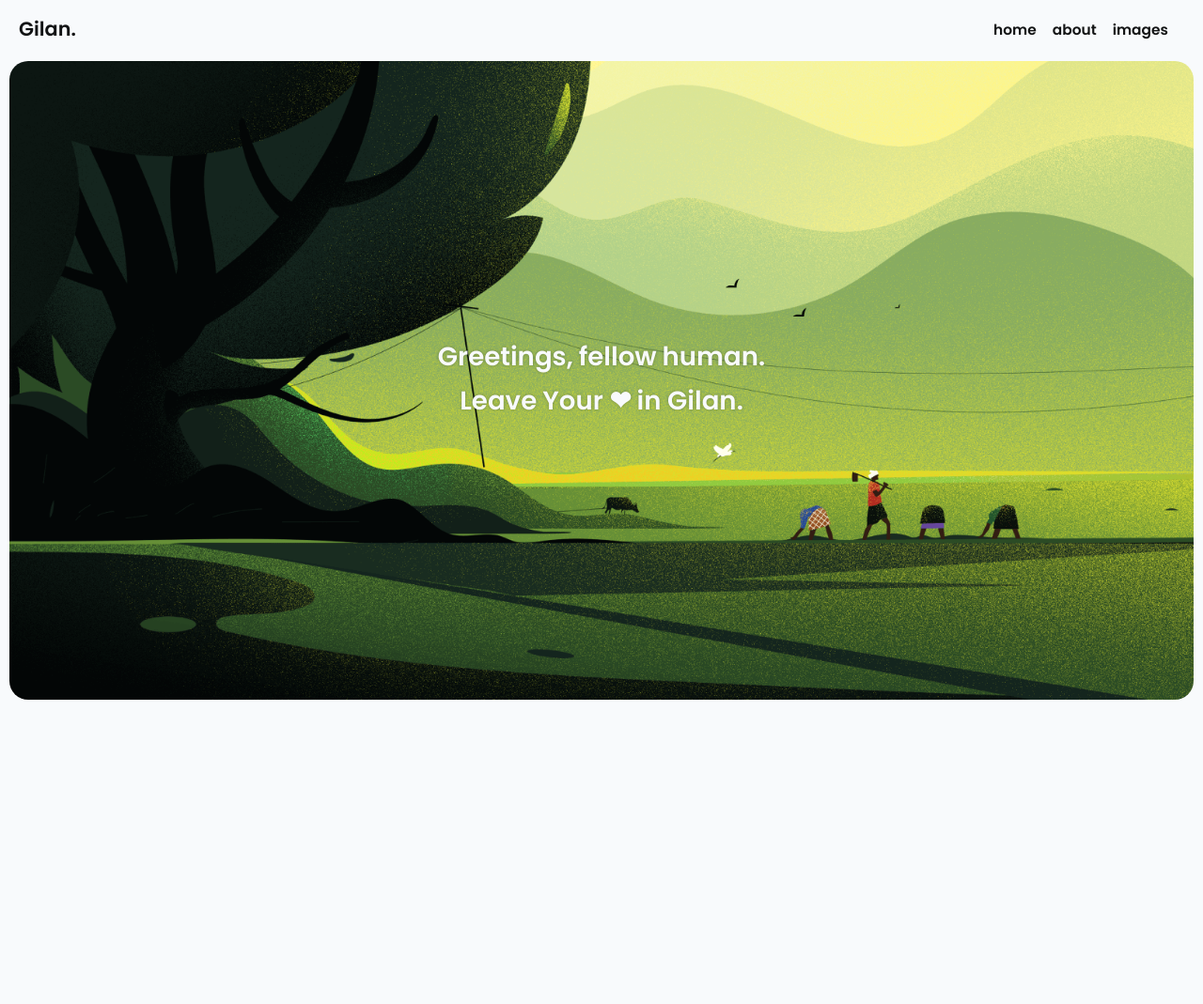
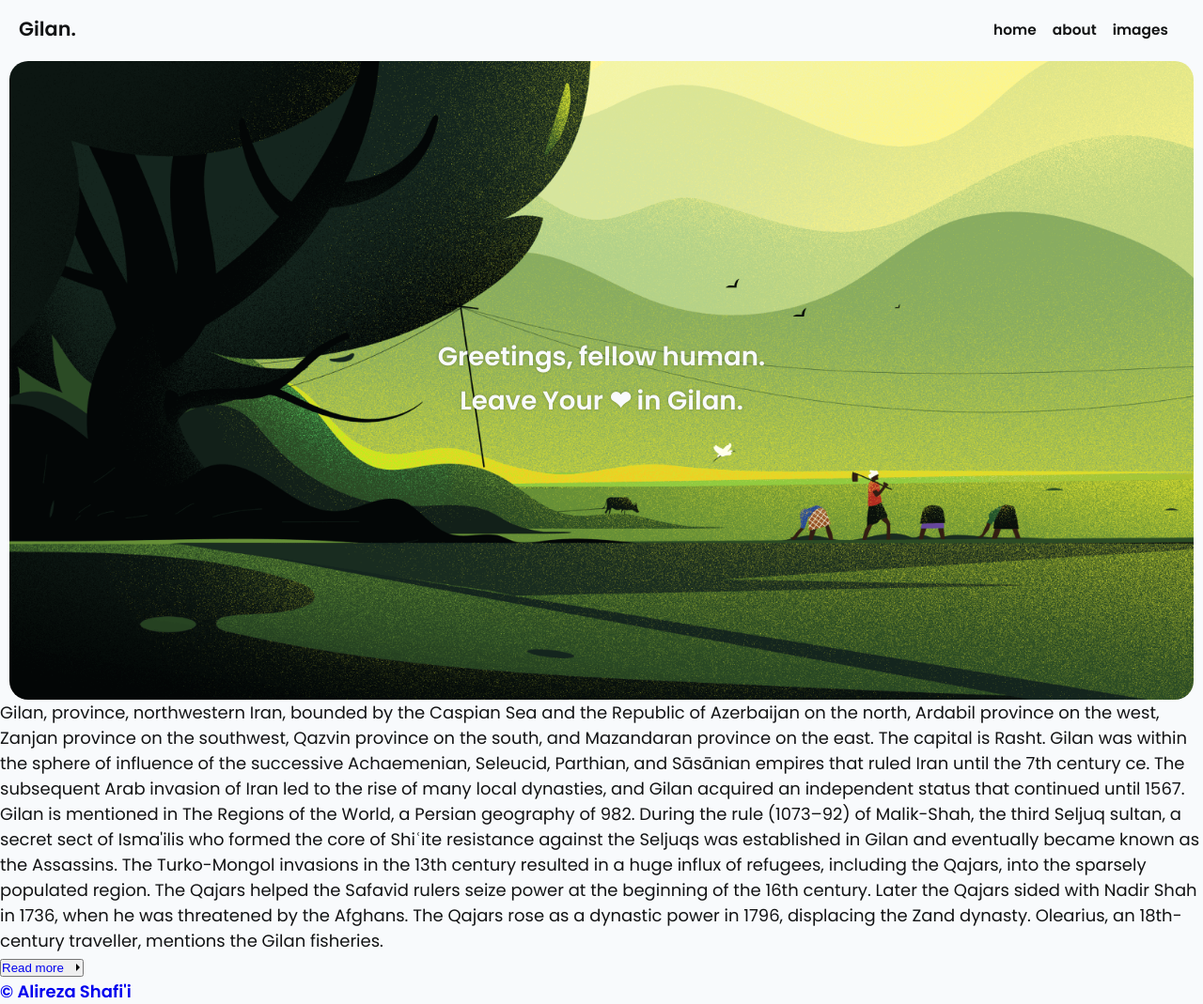
Before and after one commit to alirezashafii/vanillajs-spa, a plain HTML site: page index.html in a window 1280 px wide. Shown: the whole page at 94% size. Before the commit the page ends 800 px from the top, so only its background shows below. Drawn offline with nearby package versions, Linux system fonts and the light colour scheme.

Commit message:
description section added to the landing page

```diff
--- a/index.html
+++ b/index.html
@@ -42,7 +42,47 @@
             </div>
           </div>
         </div>
+        <section class="description">
+          <div>
+            <p>
+              Gilan, province, northwestern Iran, bounded by the Caspian Sea and
+              the Republic of Azerbaijan on the north, Ardabil province on the west,
+              Zanjan province on the southwest, Qazvin province on the south,
+              and Mazandaran province on the east. The capital is Rasht.
+              Gilan was within the sphere of influence of the successive Achaemenian,
+              Seleucid, Parthian, and Sāsānian empires that ruled Iran until the 7th century ce.
+              The subsequent Arab invasion of Iran led to the rise of many local dynasties,
+              and Gilan acquired an independent status that continued until 1567.
+              Gilan is mentioned in The Regions of the World, a Persian geography of 982.
+              During the rule (1073–92) of Malik-Shah, the third Seljuq sultan,
+              a secret sect of Isma'ilis who formed the core of Shiʿite resistance against
+              the Seljuqs was established in Gilan and eventually became known as the Assassins.
+              The Turko-Mongol invasions in the 13th century resulted in a huge influx of refugees,
+              including the Qajars, into the sparsely populated region.
+              The Qajars helped the Safavid rulers seize power at the beginning of the 16th century.
+              Later the Qajars sided with Nadir Shah in 1736, when he was threatened by the Afghans.
+              The Qajars rose as a dynastic power in 1796, displacing the Zand dynasty. Olearius,
+              an 18th-century traveller, mentions the Gilan fisheries.
+            </p>
+            <button class="cta-btn">
+              <a href="about" class="nav__link" data-link>
+                <span>Read more</span>
+              </a>
+              <svg viewBox="0 0 13 10" height="10px" width="15px">
+                <path d="M1,5 L11,5"></path>
+                <polyline points="8 1 12 5 8 9"></polyline>
+              </svg>
+            </button>
+          </div>
+        </section>
       </div>
     </main>
+    <footer>
+      <h4>
+        <a href="https://github.com/alirezashafii" target="_blank">
+          &copy; Alireza Shafi'i
+        </a>
+      </h4>
+    </footer>
   </body>
 </html>
```
